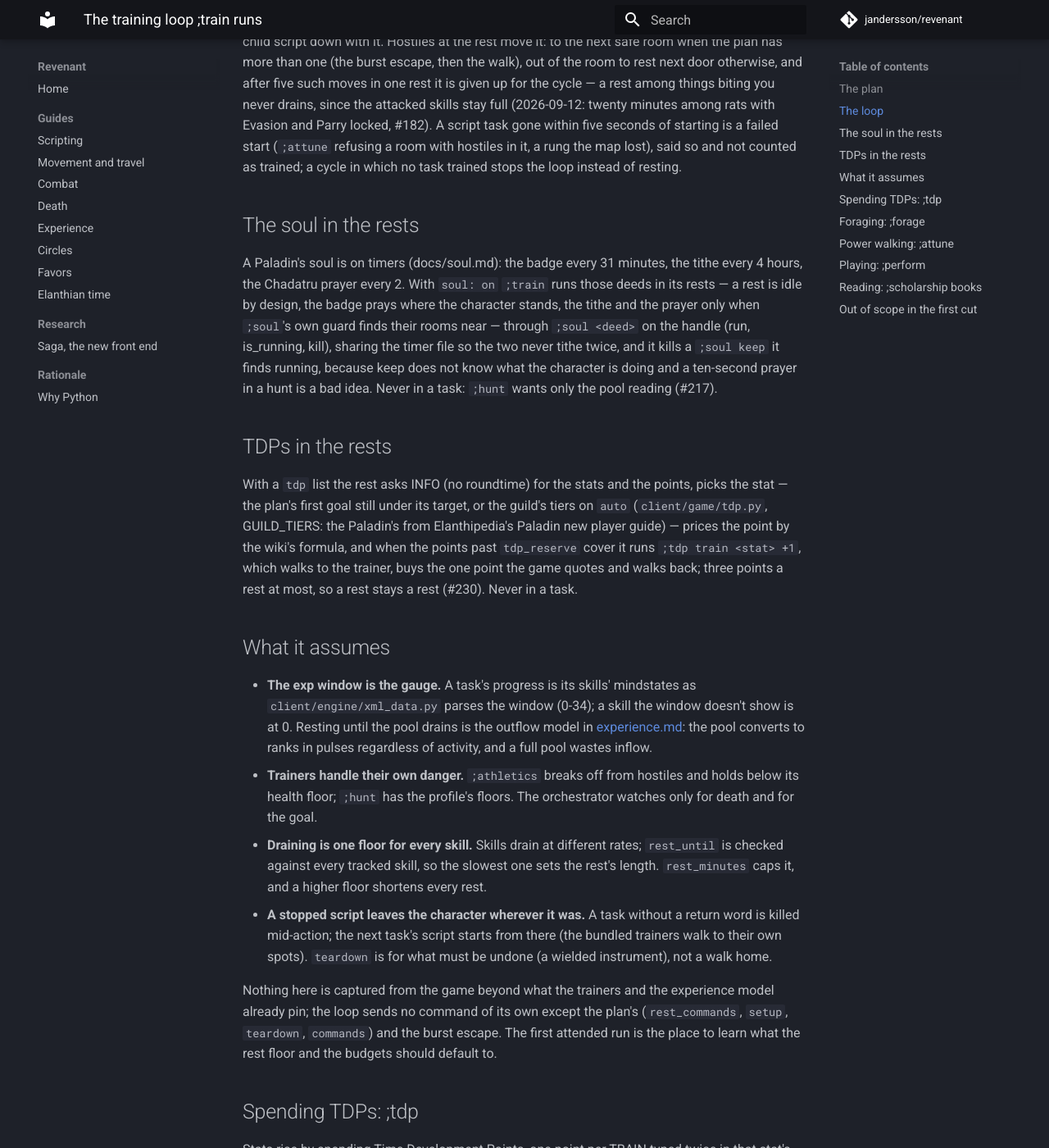
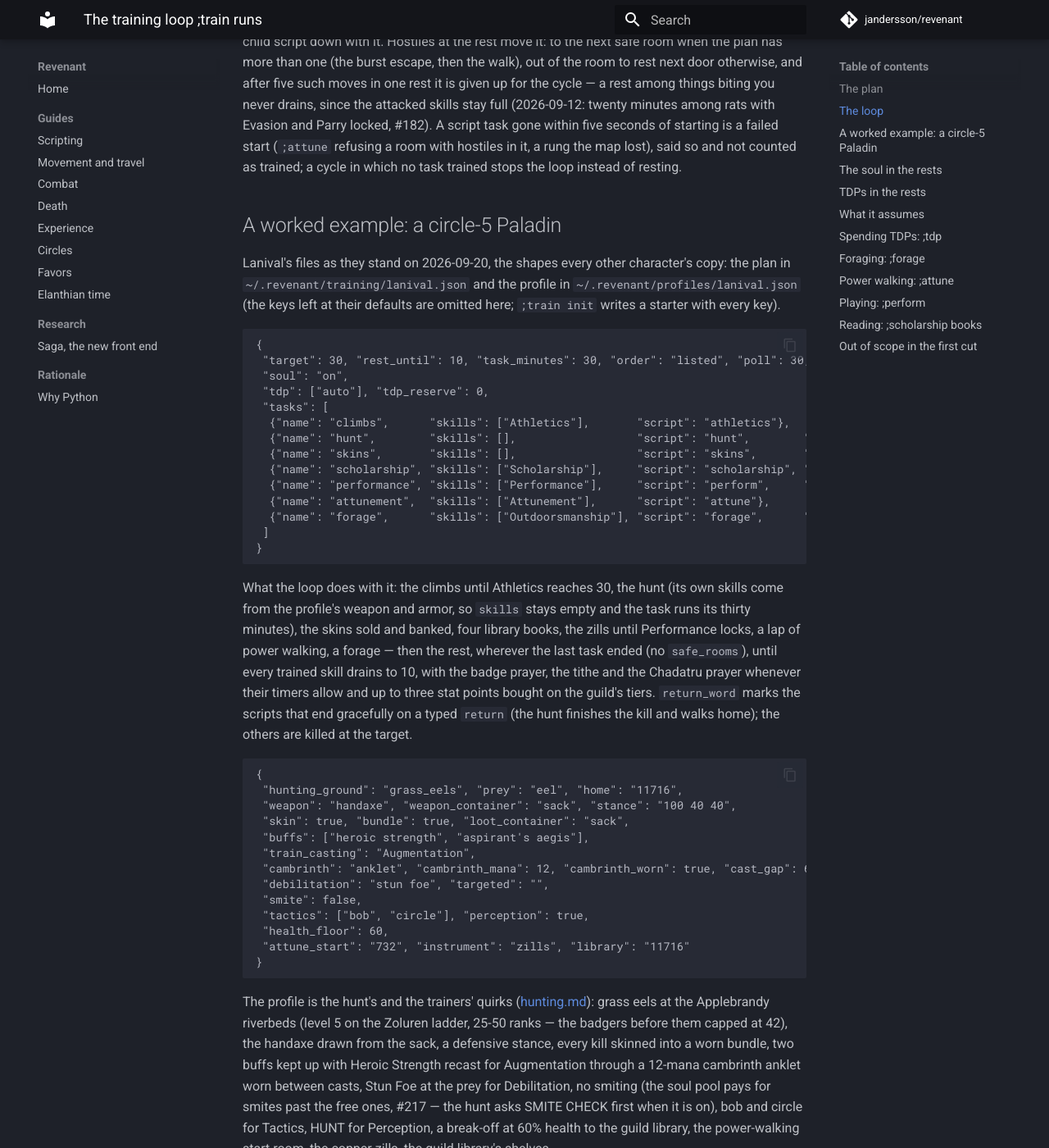
Before and after one commit to jandersson/revenant, an MkDocs documentation site: the page built from docs/training.md, in a window 1280 px wide and 1400 px high, scrolled down 2477 px. Shown: the whole window at 82% size. Built offline with MkDocs 1.6.1 and Material for MkDocs 9.7.7, drawn with Linux system fonts in a browser that asks for light colours; comment, search, counter and statistics services are not loaded; some of the changed text lies outside the part shown.

Commit message:
docs(training): a worked example — a circle-5 Paladin's plan and profile as they stand
Co-Authored-By: Claude Fable 5.1 <noreply@anthropic.com>

````diff
--- a/docs/training.md
+++ b/docs/training.md
@@ -86,6 +86,47 @@ seconds of starting is a failed start (`;attune` refusing a room with
 hostiles in it, a rung the map lost), said so and not counted as
 trained; a cycle in which no task trained stops the loop instead of
 resting.
+
+## A worked example: a circle-5 Paladin
+
+Lanival's files as they stand on 2026-09-20, the shapes every other character's copy: the plan in `~/.revenant/training/lanival.json` and the profile in `~/.revenant/profiles/lanival.json` (the keys left at their defaults are omitted here; `;train init` writes a starter with every key).
+
+```json
+{
+ "target": 30, "rest_until": 10, "task_minutes": 30, "order": "listed", "poll": 30,
+ "soul": "on",
+ "tdp": ["auto"], "tdp_reserve": 0,
+ "tasks": [
+  {"name": "climbs",      "skills": ["Athletics"],       "script": "athletics"},
+  {"name": "hunt",        "skills": [],                  "script": "hunt",        "return_word": "return"},
+  {"name": "skins",       "skills": [],                  "script": "skins",       "args": ["bank"]},
+  {"name": "scholarship", "skills": ["Scholarship"],     "script": "scholarship", "args": ["books"], "return_word": "return"},
+  {"name": "performance", "skills": ["Performance"],     "script": "perform",     "return_word": "return", "pace": 90},
+  {"name": "attunement",  "skills": ["Attunement"],      "script": "attune"},
+  {"name": "forage",      "skills": ["Outdoorsmanship"], "script": "forage",      "return_word": "return"}
+ ]
+}
+```
+
+What the loop does with it: the climbs until Athletics reaches 30, the hunt (its own skills come from the profile's weapon and armor, so `skills` stays empty and the task runs its thirty minutes), the skins sold and banked, four library books, the zills until Performance locks, a lap of power walking, a forage — then the rest, wherever the last task ended (no `safe_rooms`), until every trained skill drains to 10, with the badge prayer, the tithe and the Chadatru prayer whenever their timers allow and up to three stat points bought on the guild's tiers. `return_word` marks the scripts that end gracefully on a typed `return` (the hunt finishes the kill and walks home); the others are killed at the target.
+
+```json
+{
+ "hunting_ground": "grass_eels", "prey": "eel", "home": "11716",
+ "weapon": "handaxe", "weapon_container": "sack", "stance": "100 40 40",
+ "skin": true, "bundle": true, "loot_container": "sack",
+ "buffs": ["heroic strength", "aspirant's aegis"],
+ "train_casting": "Augmentation",
+ "cambrinth": "anklet", "cambrinth_mana": 12, "cambrinth_worn": true, "cast_gap": 60,
+ "debilitation": "stun foe", "targeted": "",
+ "smite": false,
+ "tactics": ["bob", "circle"], "perception": true,
+ "health_floor": 60,
+ "attune_start": "732", "instrument": "zills", "library": "11716"
+}
+```
+
+The profile is the hunt's and the trainers' quirks ([hunting.md](hunting.md)): grass eels at the Applebrandy riverbeds (level 5 on the Zoluren ladder, 25-50 ranks — the badgers before them capped at 42), the handaxe drawn from the sack, a defensive stance, every kill skinned into a worn bundle, two buffs kept up with Heroic Strength recast for Augmentation through a 12-mana cambrinth anklet worn between casts, Stun Foe at the prey for Debilitation, no smiting (the soul pool pays for smites past the free ones, #217 — the hunt asks SMITE CHECK first when it is on), bob and circle for Tactics, HUNT for Perception, a break-off at 60% health to the guild library, the power-walking start room, the copper zills, the guild library's shelves.
 
 ## The soul in the rests
 
````
